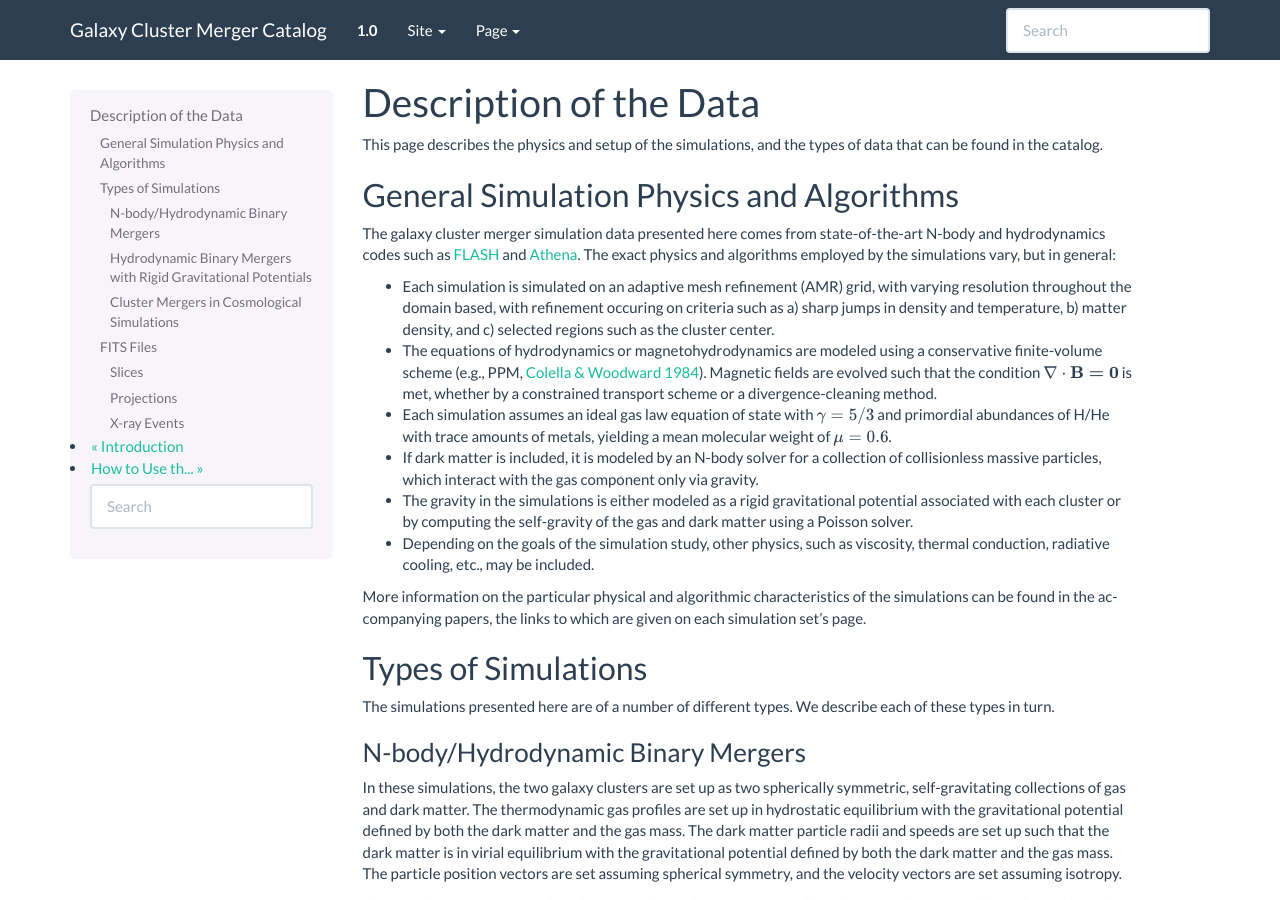
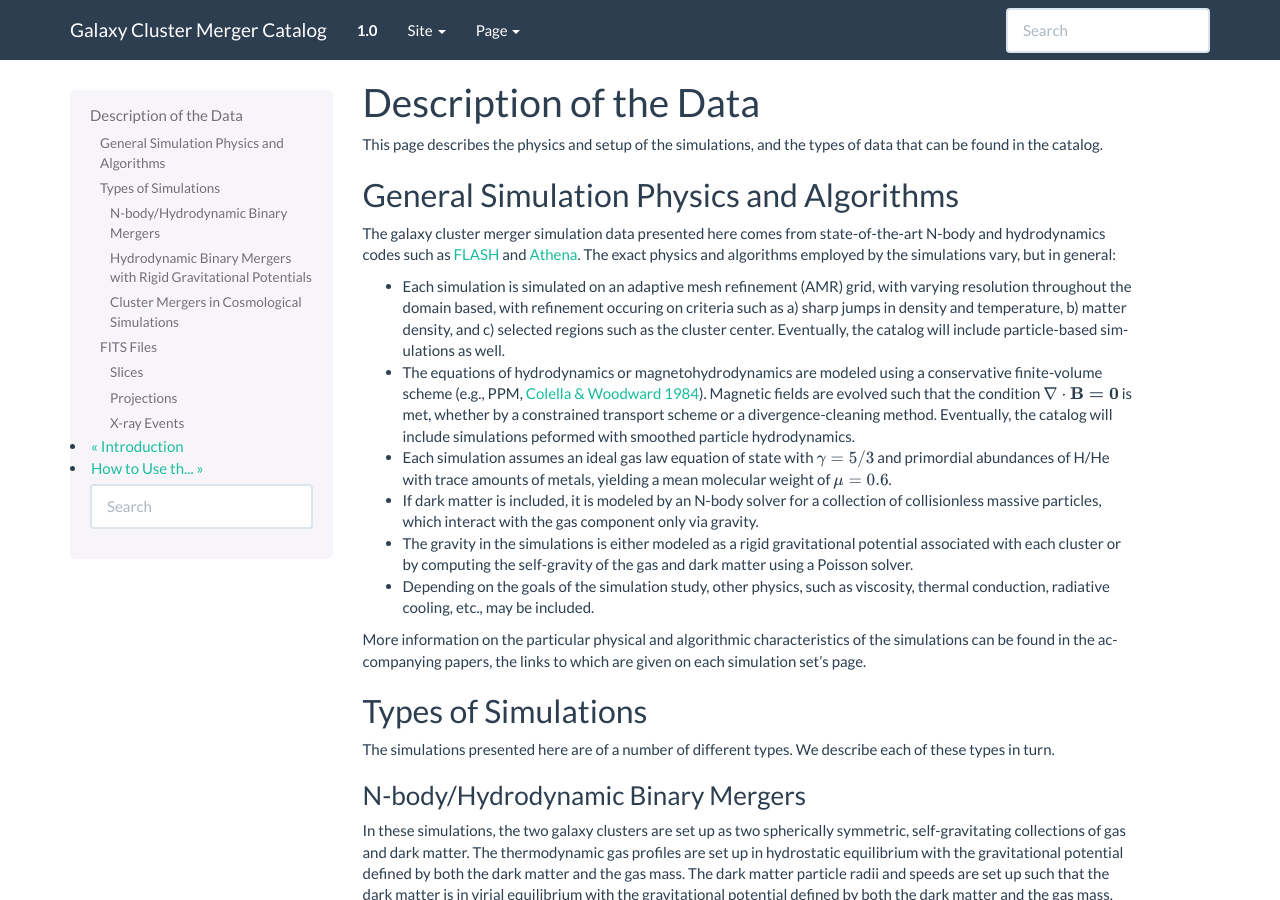
Before and after one commit to jzuhone/cluster_merger_catalog, a Sphinx documentation site: the page built from source/description.rst, in a window 1280 px wide and 900 px high. Built offline with Sphinx 7.4.7, drawn with Linux system fonts in a browser that asks for light colours; pages that are not in the unit, such as notebooks, are missing from menus.

Commit message:
More comments

```diff
--- a/source/description.rst
+++ b/source/description.rst
@@ -15,11 +15,13 @@ exact physics and algorithms employed by the simulations vary, but in general:
 
 * Each simulation is simulated on an adaptive mesh refinement (AMR) grid, with varying resolution throughout
   the domain based, with refinement occuring on criteria such as a) sharp jumps in density and temperature, b) matter
-  density, and c) selected regions such as the cluster center.
+  density, and c) selected regions such as the cluster center. Eventually, the catalog will include particle-based
+  simulations as well.
 * The equations of hydrodynamics or magnetohydrodynamics are modeled using a conservative finite-volume scheme (e.g.,
   PPM, `Colella & Woodward 1984 <http://adsabs.harvard.edu/abs/1984JCoPh..54..174C>`_). Magnetic fields are evolved
   such that the condition :math:`\nabla \cdot \bf{B} = 0` is met, whether by a constrained transport scheme or a
-  divergence-cleaning method.
+  divergence-cleaning method. Eventually, the catalog will include simulations peformed with smoothed particle
+  hydrodynamics.
 * Each simulation assumes an ideal gas law equation of state with :math:`\gamma = 5/3` and primordial
   abundances of H/He with trace amounts of metals, yielding a mean molecular weight of :math:`\mu = 0.6`.
 * If dark matter is included, it is modeled by an N-body solver for a collection of collisionless
```
